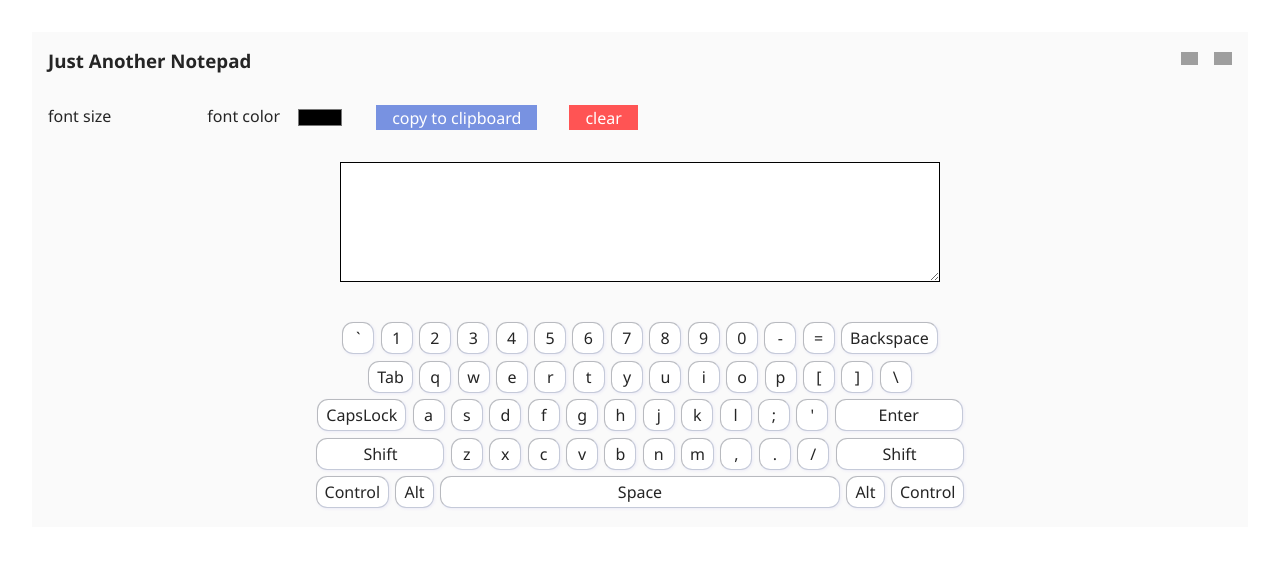
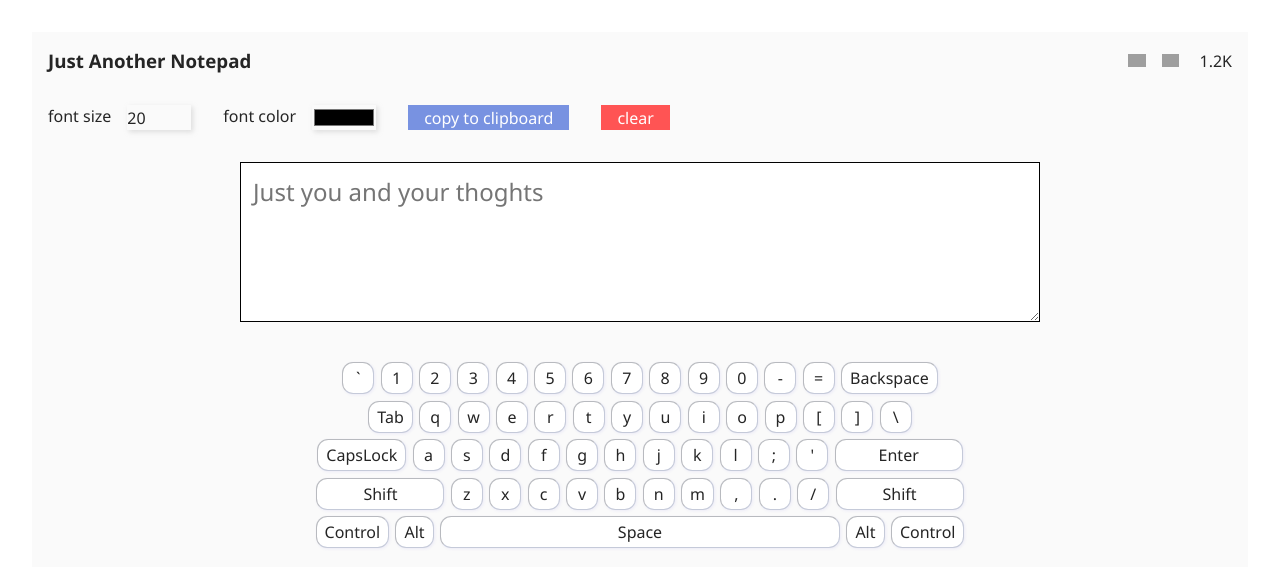
Before and after one commit to 1447bits/typeit, a plain HTML site: page index.html in a window 1280 px wide. Drawn offline with Linux system fonts and the light colour scheme; grey boxes are pictures that could not be loaded.

Commit message:
Ui fixes

```diff
--- a/index.css
+++ b/index.css
@@ -26,6 +26,10 @@
 }
 a {
     all: unset;
+    cursor: pointer;
+    display: flex;
+    justify-content: center;
+    align-items: center;
 }
 #title span {
     display: flex;
@@ -47,7 +51,9 @@ a {
 }
 #options input {
     all: unset;
-    width: 3em;
+    width: 4em;
+    box-shadow: 2px 2px 5px rgba(171, 171, 171, 0.364);
+
 }
 #copyToClipboard {
     all: unset;
@@ -71,9 +77,9 @@ a {
     margin-inline: auto;
 }
 #textarea {
-    width: 25em;
+    width: 50rem;
     margin: auto;
-    height: 5em;
+    height: 10rem;
     font-size: 1.5em;
     padding: 0.5em;
     border:1px solid black;
--- a/index.html
+++ b/index.html
@@ -17,8 +17,8 @@
         <div id="title">
             <h3>Just Another Notepad</h3>
             <span>
-                <a href="#"><img src="https://cdn-icons-png.flaticon.com/128/1077/1077063.png" alt=""></a>
-                <a href="#"><img src="https://cdn-icons-png.flaticon.com/128/2951/2951141.png" alt=""></a>
+                <a href="https://www.github.com/mr-okey/"><img src="https://cdn-icons-png.flaticon.com/128/1077/1077063.png" alt=""></a>
+                <a href="#"><img src="https://cdn-icons-png.flaticon.com/128/2951/2951141.png" alt=""> &emsp; 1.2K</a>
             </span>
         </div>
         <div id="options">
@@ -38,7 +38,7 @@
             </label>
         </div>
         <div id="display">
-            <textarea name="display" id="textarea"></textarea>
+            <textarea name="display" id="textarea" placeholder="Just you and your thoghts"></textarea>
         </div>
         <div id="keyBoard">
             <div id="numRow">
--- a/index.js
+++ b/index.js
@@ -3,6 +3,8 @@ const qwerty = document.getElementById("qwerty");
 const asdfg = document.getElementById("asdfg");
 const zxcvb = document.getElementById("zxcvb");
 const bottomKeys = document.getElementById("bottomKeys");
+const font_size = document.getElementById("font_size")
+font_size.value = "20"
 
 const keyArray = ["\`", '1', '2', '3', '4', '5', '6', '7', '8', '9', '0', '-', '=', 'Backspace',
     'Tab', 'q', 'w', 'e', 'r', 't', 'y', 'u', 'i', 'o', 'p', '[', ']', '\\',
@@ -16,7 +18,6 @@ const shiftKeys = ["\`", "!", "@", "#", "$", "%", "^", "&", "*", "(", ")", "_",
     'Control', 'Alt', 'Space', 'Alt', 'Control']
 
 // set keyboard function
-
 function dispKeyBoard() {
 
     for (let i = 0; i <= 13; i++) {
@@ -53,7 +54,7 @@ dispKeyBoard()
 // highlight key onkeyDown event
 let prevKey = document.getElementById("Space")
 let currKey
-document.onkeydown = (key) => {
+document.getElementById("textarea").onkeydown = (key) => {
     prevKey.style.background = "white"
     key = (key || window.event)
 
@@ -61,7 +62,7 @@ document.onkeydown = (key) => {
     if (indx == -1) {
         indx = shiftKeys.indexOf(key.key)
         if (indx == -1 ) {
-            indx = 0
+            return
         }
     }
     if (key.key === " ") {
```
